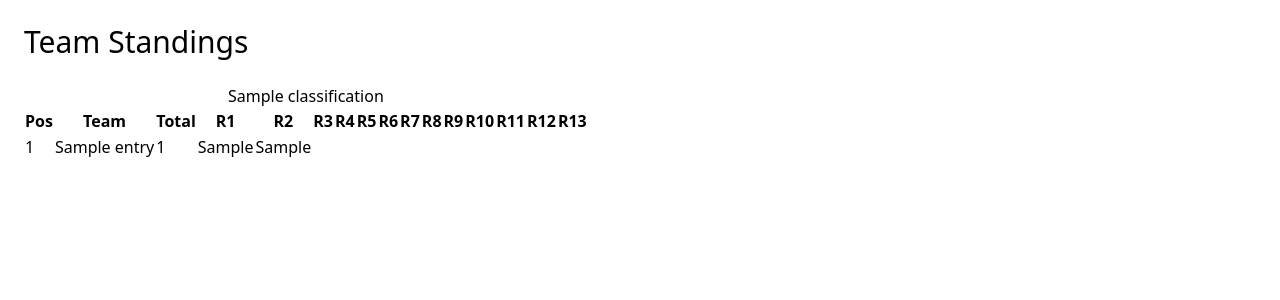
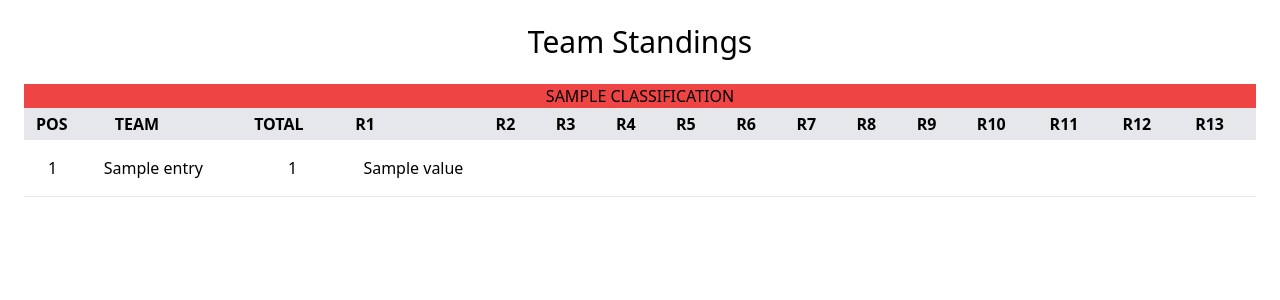
Before and after one commit to woobrendan/points_calculator, a Django app: template points_calculator/standings/templates/standing/team_standing.html in a window 1280 px wide. Shown: the part 89-389 px from the top of the page. Run offline with Django 4.2, Linux system fonts and the light colour scheme; the template is opened without the code that fills it: most values are stand-ins (such as "Sample title", 1, 10 or a date in 2020); some libraries are stand-ins or nearby versions.

Commit message:
style each th, style thead, caption and table. create forloop for every round in the points dictionary

```diff
--- a/points_calculator/standings/templates/standing/team_standing.html
+++ b/points_calculator/standings/templates/standing/team_standing.html
@@ -3,40 +3,43 @@
 {% block title %}Team Standing{% endblock %}
 
 {% block content %}
-    <h1 class="mb-6 text-3xl">Team Standings</h1>
+    <h1 class="mb-6 text-3xl text-center">Team Standings</h1>
 
     {% for classification, teams in team_standing.items %}
-            <table class="table-fixed">
+            <table class="w-full mb-6 text-m text-left ">
 
-                <caption>{{ classification }}</caption>
-                <thead>
+                <caption class="w-full text-black-700 uppercase bg-red-500">{{ classification }}</caption>
+                <thead class="w-full text-m text-black-700 uppercase bg-gray-200 dark:bg-red-800 dark:text-gray-400">
                     <tr>
-                        <th>Pos</th>
-                        <th>Team</th>
-                        <th>Total</th>
-                        <th>R1</th>
-                        <th>R2</th>
-                        <th>R3</th>
-                        <th>R4</th>
-                        <th>R5</th>
-                        <th>R6</th>
-                        <th>R7</th>
-                        <th>R8</th>
-                        <th>R9</th>
-                        <th>R10</th>
-                        <th>R11</th>
-                        <th>R12</th>
-                        <th>R13</th>
+                        <th scope="col" class="px-3 py-1">Pos</th>
+                        <th scope="col" class="px-3 py-1">Team</th>
+                        <th scope="col" class="px-3 py-1">Total</th>
+                        <th scope="col" class="px-3 py-1">R1</th>
+                        <th scope="col" class="px-3 py-1">R2</th>
+                        <th scope="col" class="px-3 py-1">R3</th>
+                        <th scope="col" class="px-3 py-1">R4</th>
+                        <th scope="col" class="px-3 py-1">R5</th>
+                        <th scope="col" class="px-3 py-1">R6</th>
+                        <th scope="col" class="px-3 py-1">R7</th>
+                        <th scope="col" class="px-3 py-1">R8</th>
+                        <th scope="col" class="px-3 py-1">R9</th>
+                        <th scope="col" class="px-3 py-1">R10</th>
+                        <th scope="col" class="px-3 py-1">R11</th>
+                        <th scope="col" class="px-3 py-1">R12</th>
+                        <th scope="col" class="px-3 py-1">R13</th>
                     </tr>
                 </thead>
                 <tbody>
                     {% for entry in teams %}
-                    <tr>
-                        <td>{{ forloop.counter }}</td>
-                        <td>{{ entry.teamName }}</td>
-                        <td>{{ entry.totalPoints }}</td>
-                        <td>{{ entry.points.R1 }}</td>
-                        <td>{{ entry.points.R2 }}</td>
+                    <tr class="bg-white border-b dark:bg-gray-800 dark:border-gray-700">
+                        <td class="px-6 py-4">{{ forloop.counter }}</td>
+                        <td class="whitespace-nowrap">{{ entry.teamName }}</td>
+                        <td class="text-center">{{ entry.totalPoints }}</td>
+
+                        {% for round, value in entry.points.items %}
+                            <td class="text-center">{{ value }}</td>
+                        {% endfor %}
+
                     </tr>
                     {% endfor %}
                 </tbody>
```
